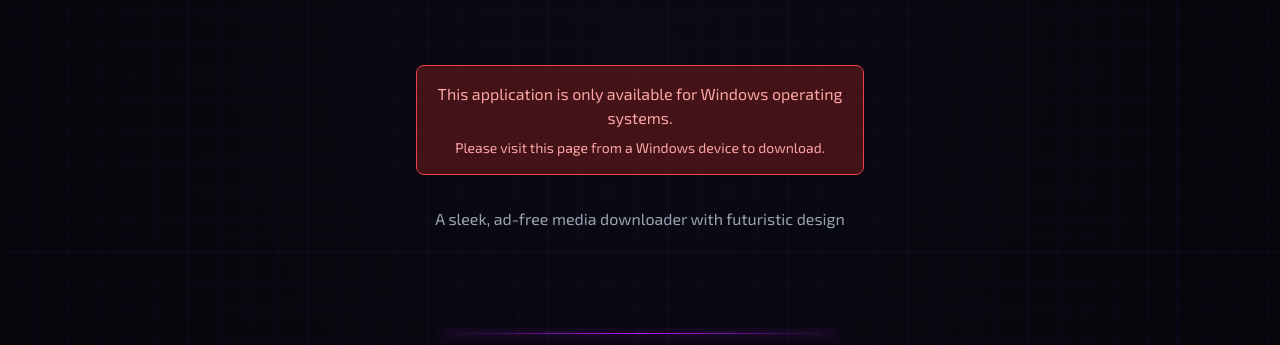
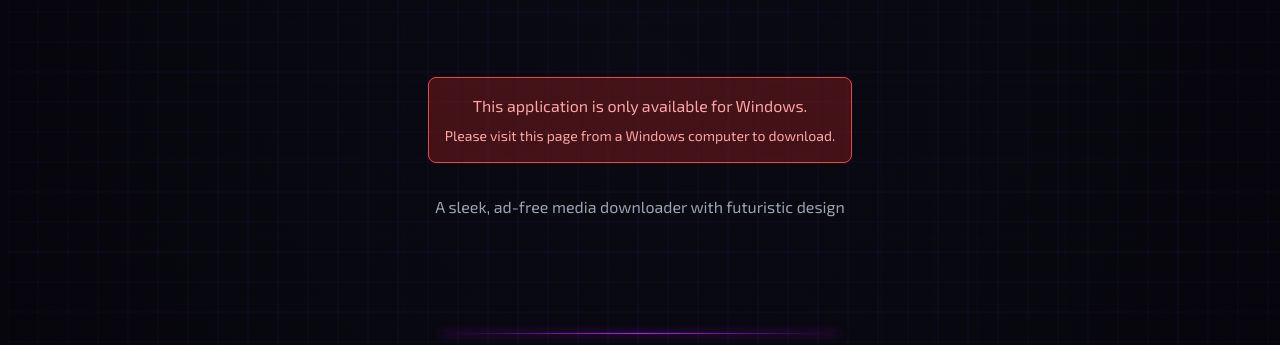
Before and after one commit to Panuganti-Nikhil/cybertube-site, a plain HTML site: page index.html in a window 1280 px wide. Shown: the part 326-671 px from the top of the page. Drawn offline with nearby package versions, Linux system fonts and the light colour scheme.

Commit message:
Update platform warning message text

```diff
--- a/index.html
+++ b/index.html
@@ -40,8 +40,8 @@
                     Download Application
                 </a>
                 <div id="platform-warning" class="hidden mt-4 p-4 bg-red-900/50 border border-red-500 rounded-lg text-red-300 font-exo max-w-md">
-                    <p>This application is only available for Windows operating systems.</p>
-                    <p class="mt-2 text-sm">Please visit this page from a Windows device to download.</p>
+                    <p>This application is only available for Windows.</p>
+                    <p class="mt-2 text-sm">Please visit this page from a Windows computer to download.</p>
                 </div>
             </div>
 
```
